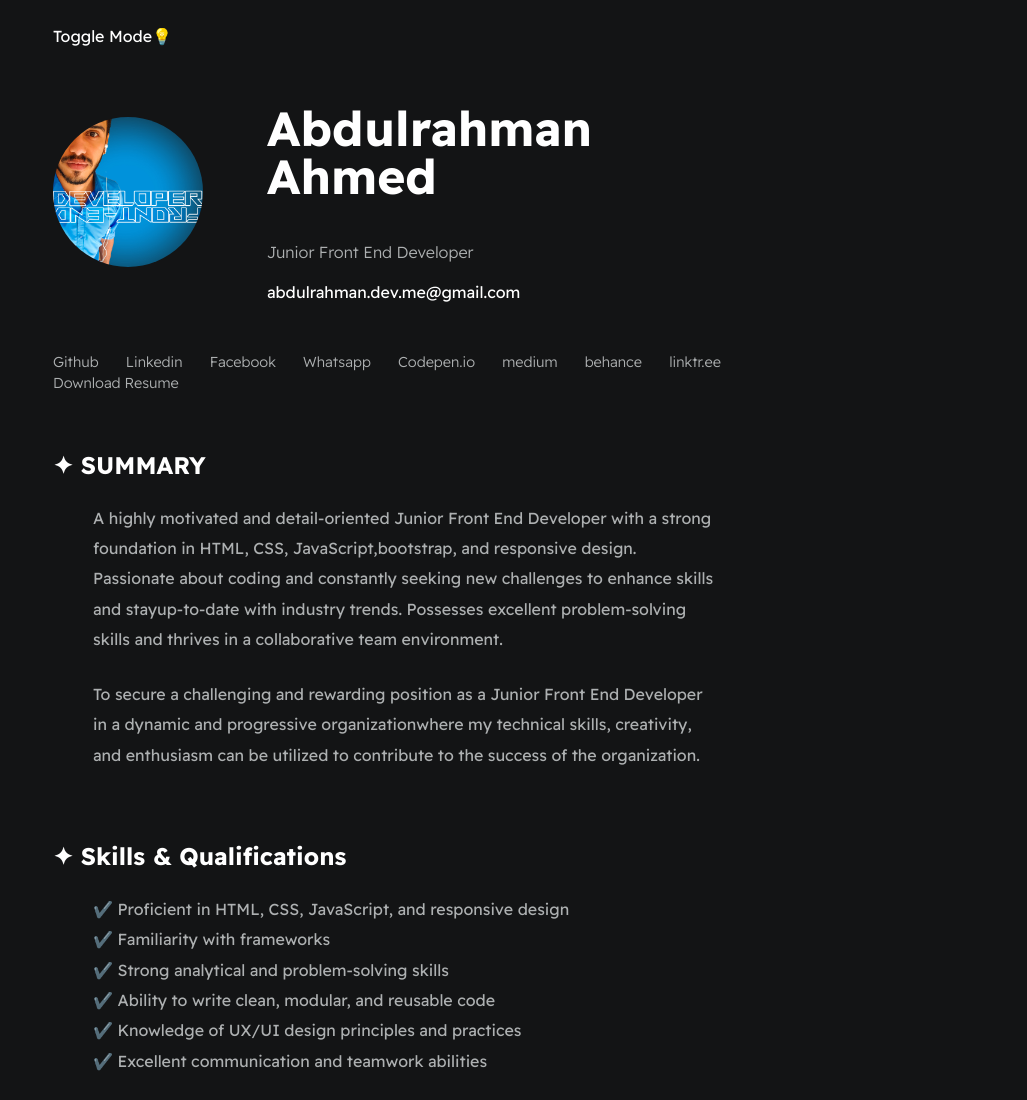
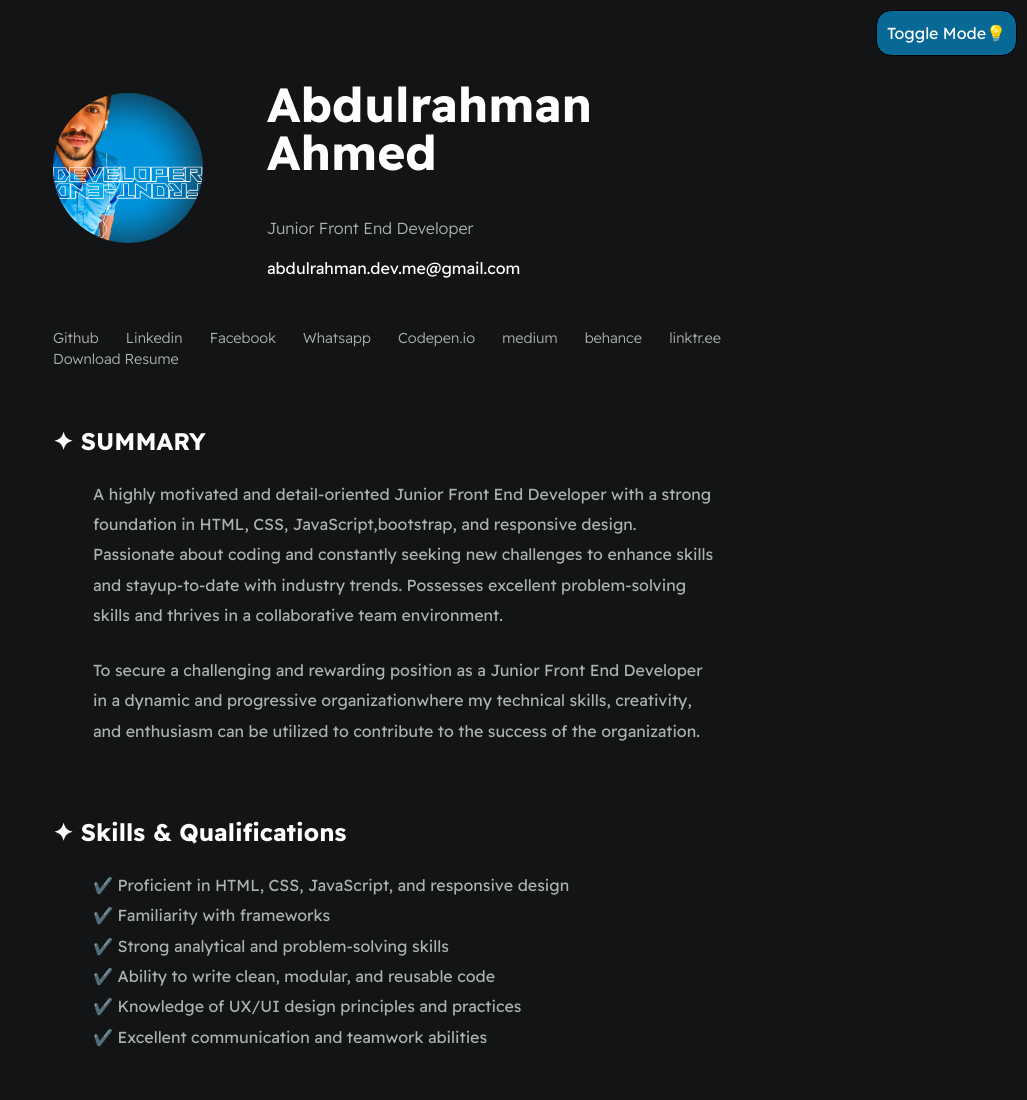
Before and after one commit to Maxwell999b/Front-End-Portfolio, a plain HTML site: page index.html in a window 1280 px wide. Shown: the top 1100 px of the page, without its empty margins (253-1280 px from the left). Drawn offline with Linux system fonts and the light colour scheme; a script that the page names is missing.

Commit message:
Update main.css

```diff
--- a/styles/main.css
+++ b/styles/main.css
@@ -30,9 +30,25 @@
 
 }
 
-body{
+body {
+    color: var(--mainTextColor);
     background-color: var(--mainBgColor);
+    transition: color 0.5s, background-color 0.5s;
 }
+
+/* Add your other styles here */
+
+#toggle-btn {
+    position: absolute;
+    top: 10px;
+    right: 10px;
+    padding: 10px;
+    cursor: pointer;
+    background-color: #086997;
+    border: 1px solid #000;
+    border-radius: 15px;
+}
+
 
 p, span, li{
     color: var(--secondaryTextColor);
```
